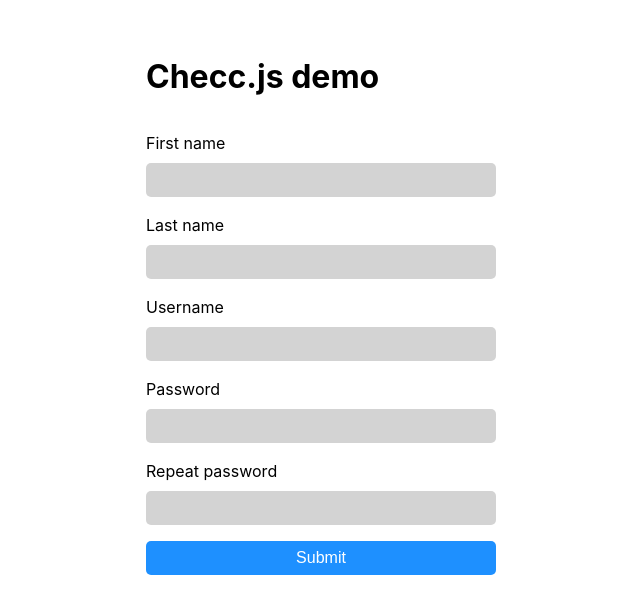
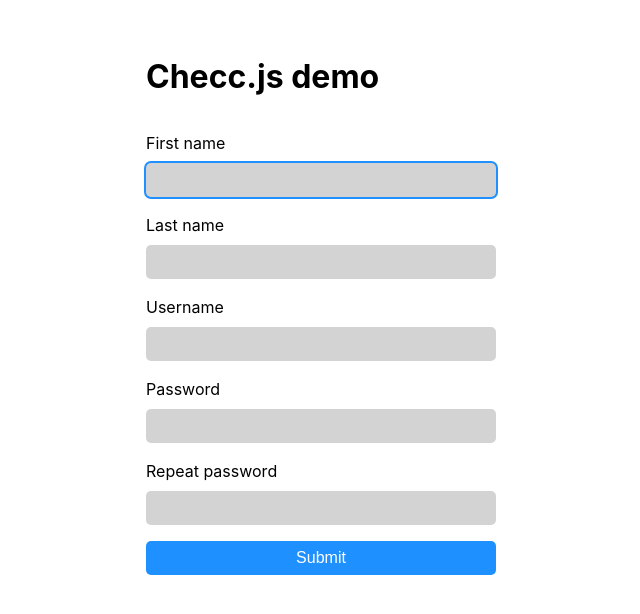
Before and after one commit to tomek-ch/checc-example-react, a React (Create React App) app: page / in a window 1280 px wide. Shown: the top 614 px of the page, without its empty margins (319-959 px from the left). Built offline with nearby package versions, Linux system fonts and the light colour scheme.

Commit message:
Add autofocus

```diff
--- a/src/Input.js
+++ b/src/Input.js
@@ -1,8 +1,14 @@
-function Input({ name, label, type, handleChange, errors, value }) {
+function Input({ name, label, type, handleChange, errors, value, autoFocus }) {
   return (
     <label>
       {label}
-      <input value={value} onChange={handleChange} name={name} type={type} />
+      <input
+        value={value}
+        onChange={handleChange}
+        name={name}
+        type={type}
+        autoFocus={autoFocus}
+      />
       <ul>
         {errors.map((err) => (
           <li className="error" key={`${name}-${err}`}>
--- a/src/inputs.js
+++ b/src/inputs.js
@@ -3,6 +3,7 @@ const inputs = [
     name: "firstName",
     label: "First name",
     type: "text",
+    autoFocus: true,
   },
   {
     name: "lastName",
```
